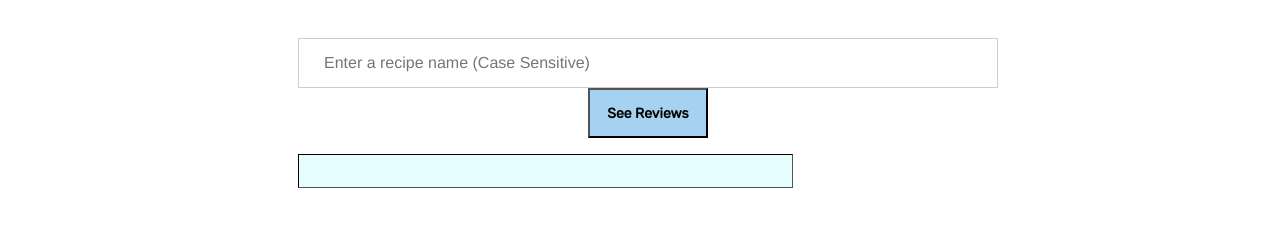
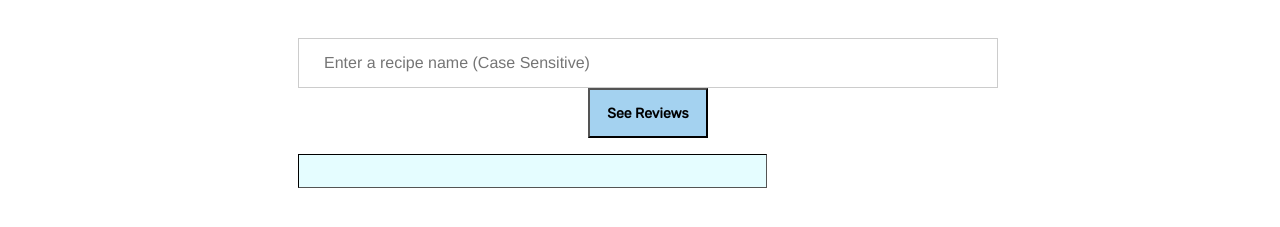
Before and after one commit to sejaldua/recipe-inspo, a website: page search_reviews.html in a window 1280 px wide. Shown: the part 155-382 px from the top of the page. Drawn offline with nearby package versions, Linux system fonts and the light colour scheme.

Commit message:
Update search_reviews.html

```diff
--- a/search_reviews.html
+++ b/search_reviews.html
@@ -18,7 +18,7 @@
       border: .1vmin inset black;
       word-wrap: break-word;
       padding:2vmin;
-      width:36vw;
+      width:34vw;
 
     }
 
```
